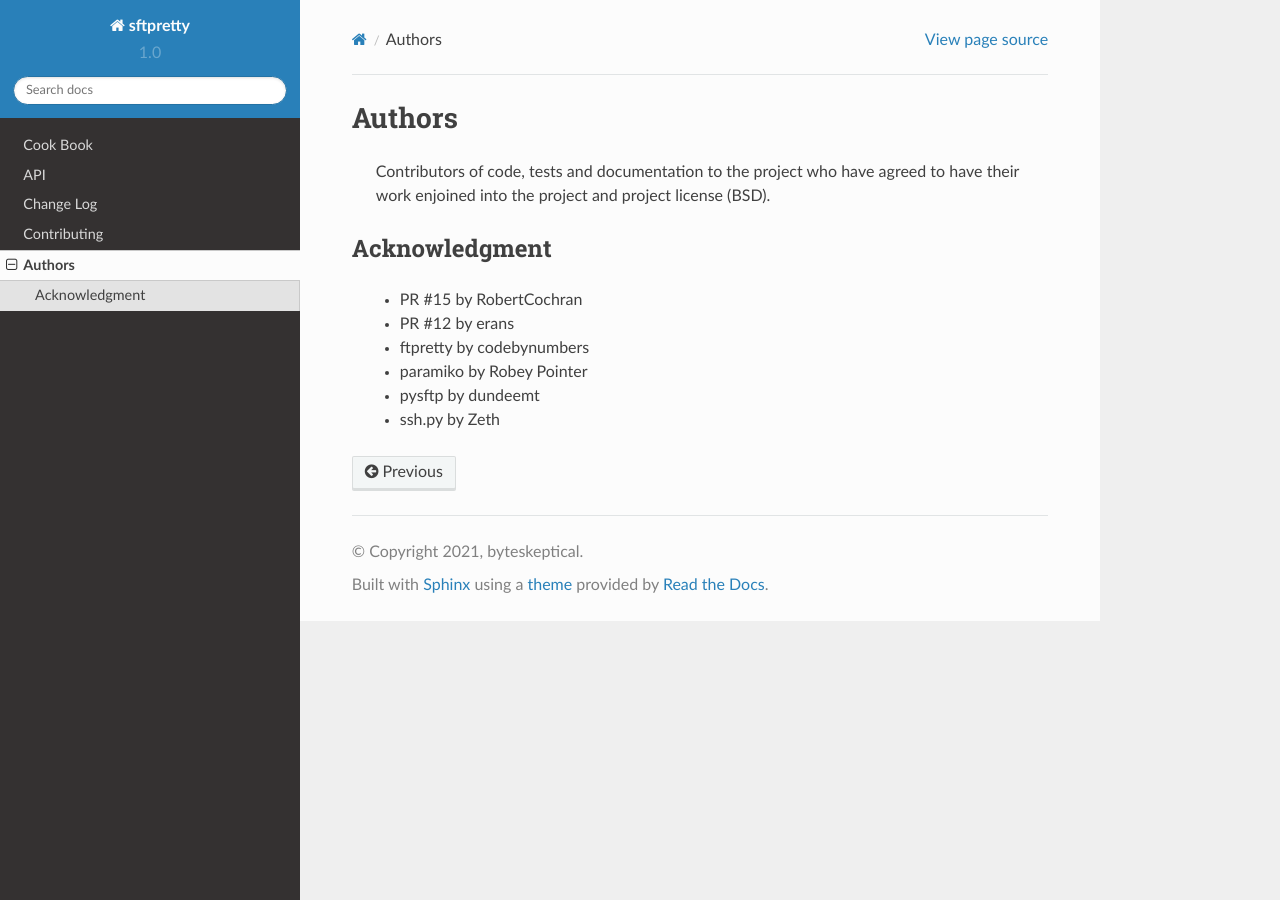
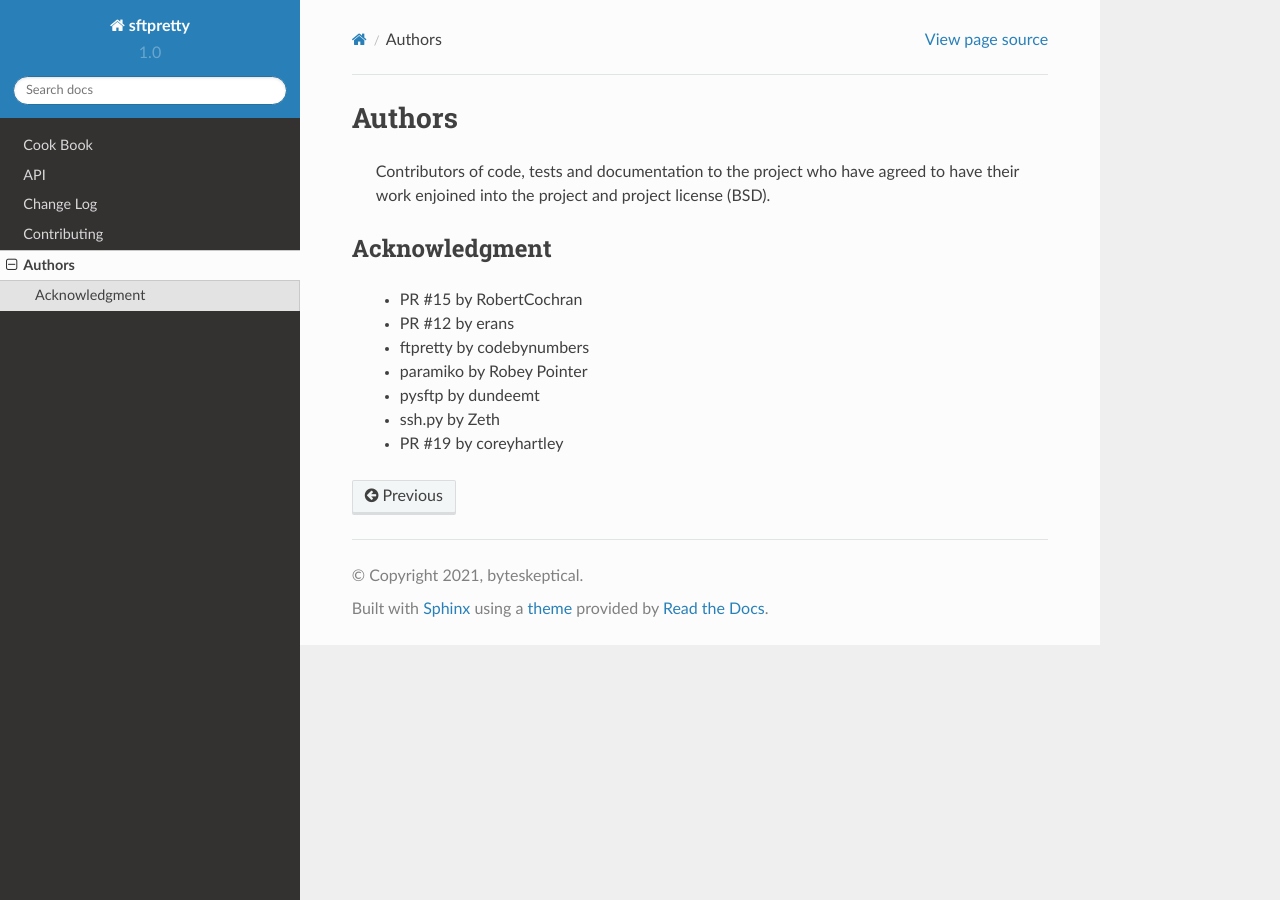
Before and after one commit to byteskeptical/sftpretty, a Sphinx documentation site: the page built from docs/authors.rst, in a window 1280 px wide. Built offline with Sphinx 7.4.7 and the Read the Docs theme 2.0.0, drawn with Linux system fonts in a browser that asks for light colours.

Commit message:
add to authors

```diff
--- a/docs/authors.rst
+++ b/docs/authors.rst
@@ -11,3 +11,4 @@ Acknowledgment
     * paramiko by Robey Pointer
     * pysftp by dundeemt
     * ssh.py by Zeth
+    * PR #19 by coreyhartley
```
